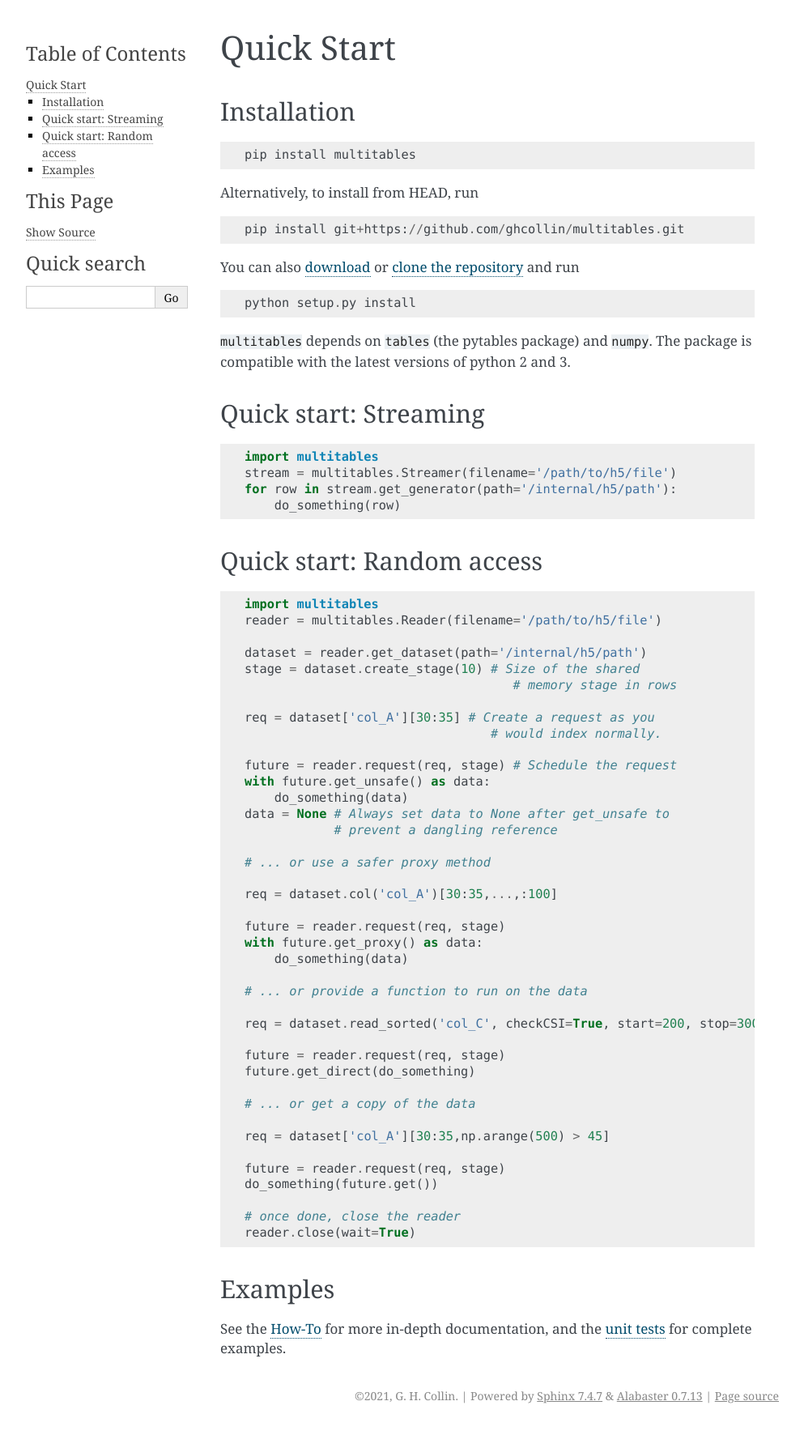
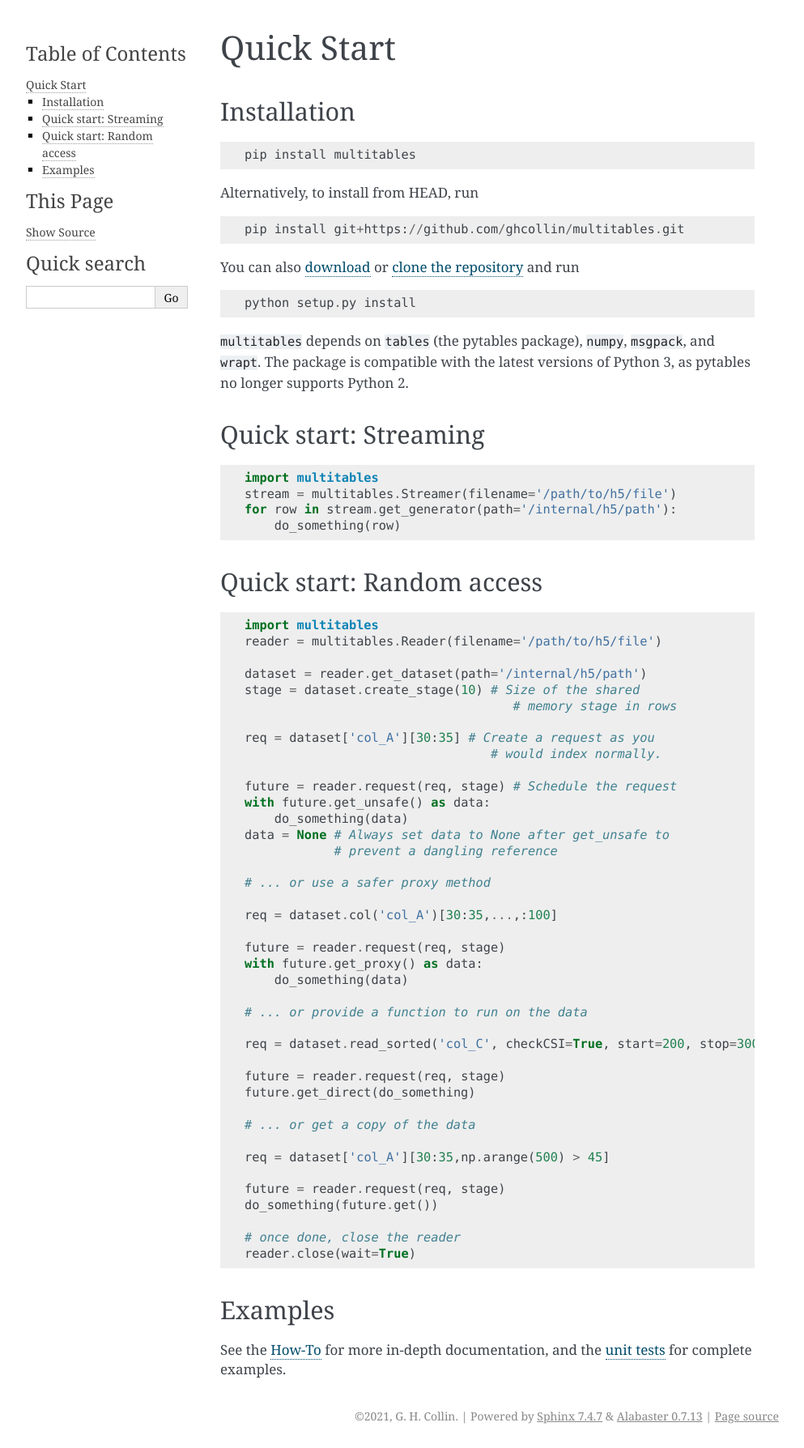
Before and after one commit to ghcollin/multitables, a Sphinx documentation site: the page built from docs/source/quick.rst, in a window 1280 px wide. Shown: the whole page at 81% size, without its empty margins (148-1141 px from the left). Built offline with Sphinx 7.4.7, drawn with Linux system fonts in a browser that asks for light colours; before the commit the page ends 1763 px from its top, so only the background shows below that.

Commit message:
Clarified capabilities in intro to README. Updated dependencies list in README and docs.

```diff
--- a/docs/source/quick.rst
+++ b/docs/source/quick.rst
@@ -21,9 +21,8 @@
 
     python setup.py install
 
-``multitables`` depends on ``tables`` (the pytables package) and
-``numpy``. The package is compatible with the latest versions of python
-2 and 3.
+``multitables`` depends on ``tables`` (the pytables package), ``numpy``, ``msgpack``, and ``wrapt``.
+The package is compatible with the latest versions of Python 3, as pytables no longer supports Python 2.
 
 Quick start: Streaming
 ======================
```
Also changed, not shown: README.rst (+5 -3 lines).
